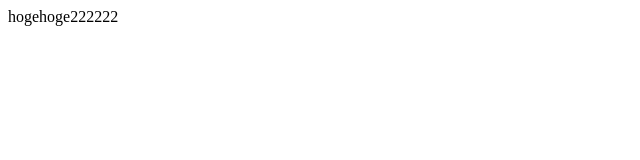
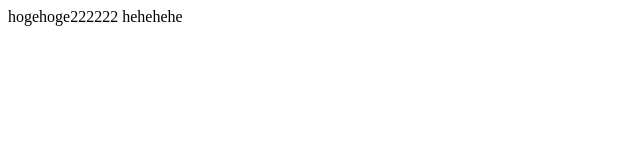
Before and after one commit to midomido213/HelloGitHub, a plain HTML site: page index.html in a window 1280 px wide. Shown: the full height of the page, 0-640 px from the left. Drawn offline with Linux system fonts and the light colour scheme.

Commit message:
hehehehe を追加

```diff
--- a/index.html
+++ b/index.html
@@ -6,5 +6,6 @@
     </head>
     <body>
         hogehoge222222
+        hehehehe
     </body>
 </html>
```
